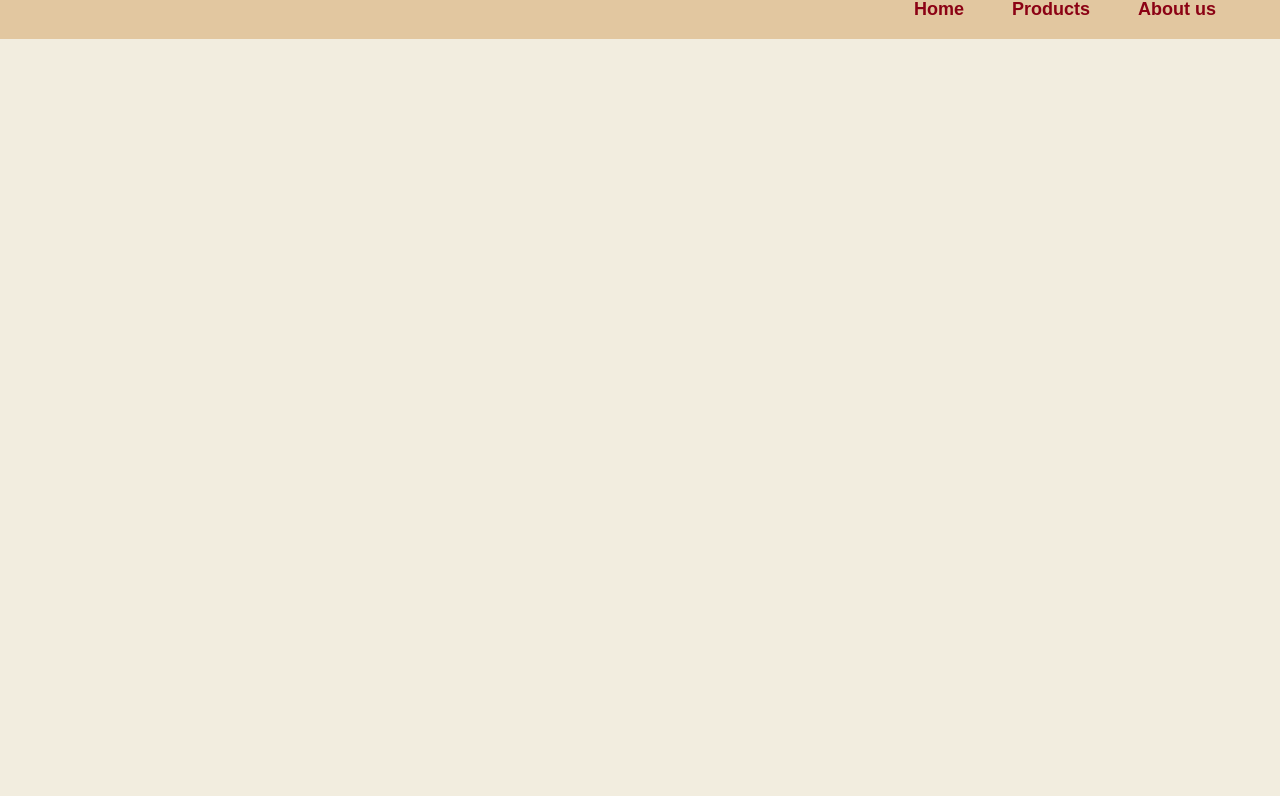
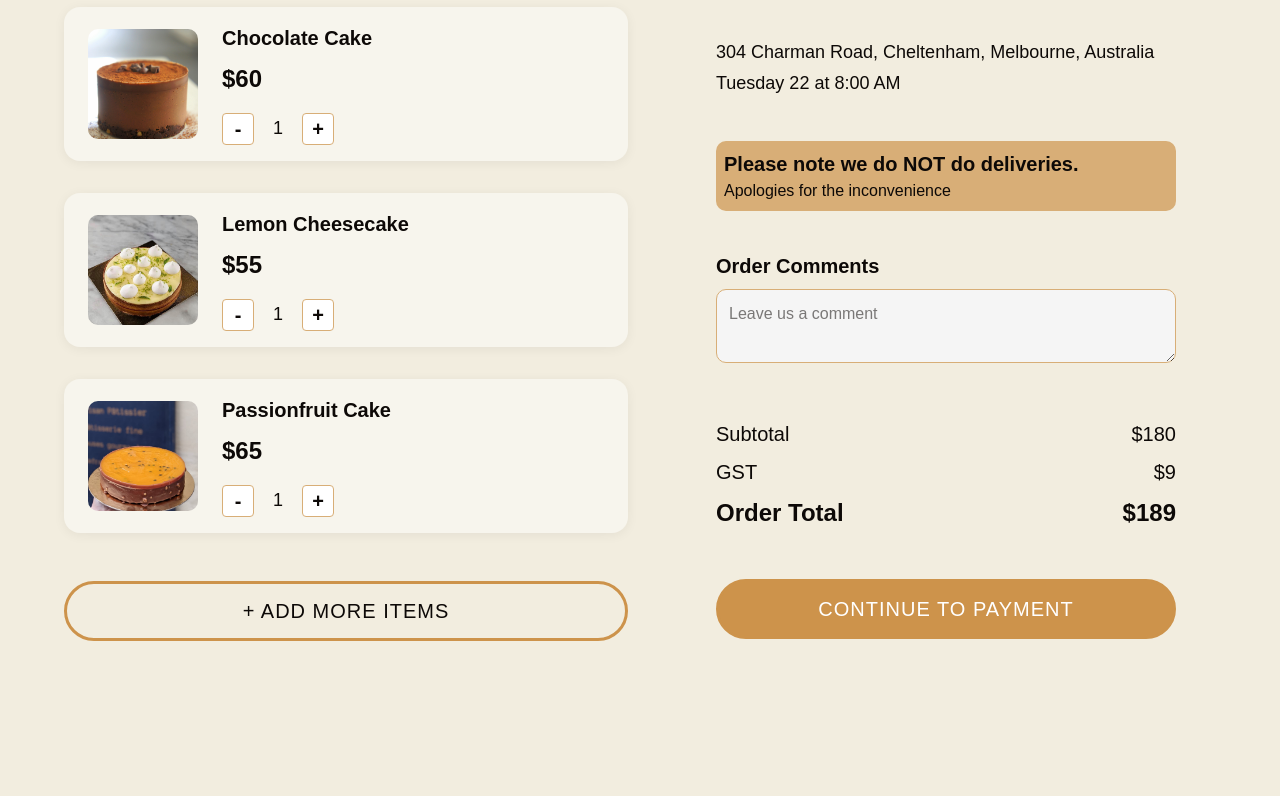
Before and after one commit to Nuria-16cr/patisserie-website, a plain HTML site: page cart.html in a window 1280 px wide. Shown: the part 630-1426 px from the top of the page. Before the commit the page ends 800 px from the top, so only its background shows below. Drawn offline with Linux system fonts and the light colour scheme.

Commit message:
basic non functional cart

```diff
--- a/cart.html
+++ b/cart.html
@@ -73,7 +73,99 @@
       <img src="assets/cake.png" alt="Cake Slice" class="cake-img" />
       <span class="menu-title">CART</span>
     </header>
-    <main></main>
+    <main>
+      <section class="cart-container">
+        <div class="cart-left">
+          <h2 class="cart-section-title">YOUR CART</h2>
+          <div class="cart-item">
+            <img
+              src="assets/chocolate-cake.jpg"
+              alt="Chocolate Cake"
+              class="cart-item-img"
+            />
+            <div class="cart-item-info">
+              <div class="cart-item-title">Chocolate Cake</div>
+              <div class="cart-item-price">$60</div>
+              <div class="cart-item-qty">
+                <button class="qty-btn">-</button>
+                <span class="qty-value">1</span>
+                <button class="qty-btn">+</button>
+              </div>
+            </div>
+          </div>
+          <div class="cart-item">
+            <img
+              src="assets/lemon-cheesecake.jpg"
+              alt="Lemon Cheesecake"
+              class="cart-item-img"
+            />
+            <div class="cart-item-info">
+              <div class="cart-item-title">Lemon Cheesecake</div>
+              <div class="cart-item-price">$55</div>
+              <div class="cart-item-qty">
+                <button class="qty-btn">-</button>
+                <span class="qty-value">1</span>
+                <button class="qty-btn">+</button>
+              </div>
+            </div>
+          </div>
+          <div class="cart-item">
+            <img
+              src="assets/passionfruit-cake.jpg"
+              alt="Passionfruit Cake"
+              class="cart-item-img"
+            />
+            <div class="cart-item-info">
+              <div class="cart-item-title">Passionfruit Cake</div>
+              <div class="cart-item-price">$65</div>
+              <div class="cart-item-qty">
+                <button class="qty-btn">-</button>
+                <span class="qty-value">1</span>
+                <button class="qty-btn">+</button>
+              </div>
+            </div>
+          </div>
+          <button class="add-more-btn">+ ADD MORE ITEMS</button>
+        </div>
+        <div class="cart-right">
+          <h2 class="cart-section-title">PICK UP INFO</h2>
+          <div class="pickup-info">
+            <div class="pickup-address">
+              304 Charman Road, Cheltenham, Melbourne, Australia
+            </div>
+            <div class="pickup-date">Tuesday 22 at 8:00 AM</div>
+          </div>
+          <div class="pickup-note">
+            <div class="pickup-note-main">
+              Please note we do NOT do deliveries.
+            </div>
+            <div class="pickup-note-sub">Apologies for the inconvenience</div>
+          </div>
+          <div class="order-comments">
+            <div class="order-comments-title">Order Comments</div>
+            <textarea
+              class="order-comments-input"
+              placeholder="Leave us a comment"
+            ></textarea>
+          </div>
+          <div class="cart-summary">
+            <div class="cart-summary-row">
+              <span>Subtotal</span>
+              <span>$180</span>
+            </div>
+            <div class="cart-summary-row">
+              <span>GST</span>
+              <span>$9</span>
+            </div>
+            <div class="cart-summary-row total">
+              <span>Order Total</span>
+              <span>$189</span>
+            </div>
+          </div>
+          <button class="checkout-btn">CONTINUE TO PAYMENT</button>
+        </div>
+      </section>
+    </main>
     <footer class="main-footer">
       <div class="footer-content">
         <img
--- a/styles/cart.css
+++ b/styles/cart.css
@@ -0,0 +1,240 @@
+.cart-container {
+  display: flex;
+  gap: 48px;
+  max-width: 1200px;
+  margin: 0 auto;
+  padding: 48px 0 64px 0;
+}
+
+.cart-left {
+  flex: 1 1 0;
+  max-width: 600px;
+  display: flex;
+  flex-direction: column;
+  gap: 32px;
+}
+
+.cart-section-title {
+  font-family: var(--font-heading);
+  font-size: 36px;
+  font-weight: 700;
+  color: var(--color-primary);
+  margin-bottom: 16px;
+  letter-spacing: 1px;
+}
+
+.cart-item {
+  display: flex;
+  align-items: center;
+  background: #f7f5ed;
+  border-radius: var(--radius-md);
+  box-shadow: 0 2px 12px var(--color-shadow);
+  padding: 16px 24px;
+  gap: 24px;
+}
+
+.cart-item-img {
+  width: 110px;
+  height: 110px;
+  object-fit: cover;
+  border-radius: var(--radius-sm);
+  background: var(--color-bg-primary);
+}
+
+.cart-item-info {
+  flex: 1;
+  display: flex;
+  flex-direction: column;
+  gap: 8px;
+}
+
+.cart-item-title {
+  font-family: var(--font-base);
+  font-size: 20px;
+  font-weight: 600;
+  color: var(--color-text-main);
+}
+
+.cart-item-price {
+  font-family: var(--font-base);
+  font-size: 24px;
+  font-weight: 600;
+  color: var(--color-text-main);
+}
+
+.cart-item-qty {
+  display: flex;
+  align-items: center;
+  gap: 12px;
+  margin-top: 8px;
+}
+
+.qty-btn {
+  width: 32px;
+  height: 32px;
+  border: 1px solid var(--color-neutral-300);
+  background: var(--color-bg-white);
+  color: var(--color-text-main);
+  font-size: 20px;
+  font-family: var(--font-base);
+  border-radius: var(--radius-xs);
+  cursor: pointer;
+  transition: background 0.2s, color 0.2s;
+}
+.qty-btn:hover {
+  background: var(--color-accent);
+  color: var(--color-text-inverse);
+}
+.qty-value {
+  font-size: 18px;
+  font-family: var(--font-base);
+  font-weight: 500;
+  min-width: 24px;
+  text-align: center;
+}
+
+.add-more-btn {
+  margin-top: 16px;
+  width: 100%;
+  padding: 12px 0;
+  background: var(--color-bg-primary);
+  border: 3px solid var(--color-accent);
+  border-radius: var(--radius-xl);
+  color: var(--color-text-main);
+  font-family: var(--font-base);
+  font-size: 20px;
+  font-weight: 500;
+  letter-spacing: 1px;
+  cursor: pointer;
+  transition: background 0.2s, color 0.2s;
+}
+.add-more-btn:hover {
+  background: var(--color-accent);
+  color: var(--color-bg-white);
+}
+
+.cart-right {
+  flex: 1 1 0;
+  max-width: 540px;
+  display: flex;
+  flex-direction: column;
+  gap: 32px;
+  background: transparent;
+  border-radius: var(--radius-md);
+  padding: 32px 40px;
+}
+
+.pickup-info {
+  margin-bottom: 8px;
+}
+.pickup-address {
+  font-family: var(--font-base);
+  font-size: 18px;
+  font-weight: 500;
+  color: var(--color-text-main);
+  margin-bottom: 4px;
+}
+.pickup-date {
+  font-family: var(--font-base);
+  font-size: 18px;
+  color: var(--color-text-main);
+}
+.pickup-note {
+  margin: 4px 0 4px 0;
+  background-color: var(--color-neutral-300);
+  padding: 8px;
+  border-radius: var(--radius-sm);
+}
+.pickup-note-main {
+  font-family: var(--font-base);
+  font-size: 20px;
+  font-weight: 600;
+  color: var(--color-text-main);
+}
+.pickup-note-sub {
+  font-family: var(--font-base);
+  font-size: 16px;
+  color: var(--color-text-main);
+}
+.order-comments {
+  margin: 4px 0 0px 0;
+}
+.order-comments-title {
+  font-family: var(--font-base);
+  font-size: 20px;
+  font-weight: 600;
+  color: var(--color-text-main);
+  margin-bottom: 8px;
+}
+.order-comments-input {
+  width: 100%;
+  min-height: 48px;
+  border-radius: var(--radius-sm);
+  border: 1px solid var(--color-neutral-300);
+  padding: 12px;
+  font-family: var(--font-base);
+  font-size: 16px;
+  color: var(--color-text-main);
+  background: var(--color-neutral-100);
+  resize: vertical;
+}
+.order-comments-input::placeholder {
+  color: rgba(13, 9, 7, 0.53);
+  opacity: 1;
+}
+
+.cart-summary {
+  margin: 0px 0 16px 0;
+  display: flex;
+  flex-direction: column;
+  gap: 8px;
+}
+.cart-summary-row {
+  display: flex;
+  justify-content: space-between;
+  font-family: var(--font-base);
+  font-size: 20px;
+  color: var(--color-text-main);
+  font-weight: 500;
+}
+.cart-summary-row.total {
+  font-size: 24px;
+  font-weight: 700;
+  color: var(--color-text-main);
+}
+
+.checkout-btn {
+  width: 100%;
+  padding: 12px 0;
+  background: var(--color-accent);
+  color: var(--color-bg-white);
+  border: 3px solid var(--color-accent);
+  border-radius: var(--radius-xl);
+  font-family: var(--font-base);
+  font-size: 20px;
+  font-weight: 500;
+  letter-spacing: 1px;
+  cursor: pointer;
+  transition: color 0.2s;
+}
+.checkout-btn:hover {
+  background: var(--color-primary);
+  color: var(--color-text-inverse);
+  border: 3px solid var(--color-primary);
+}
+
+@media (max-width: 900px) {
+  .cart-container {
+    flex-direction: column;
+    gap: 32px;
+    padding: 24px 0 32px 0;
+  }
+  .cart-left,
+  .cart-right {
+    max-width: 100%;
+    padding: 24px 12px;
+  }
+  .cart-right {
+    padding: 24px 12px;
+  }
+}
```
Also changed, not shown: scripts/script.js (+71 -79 lines), 1 other file.
